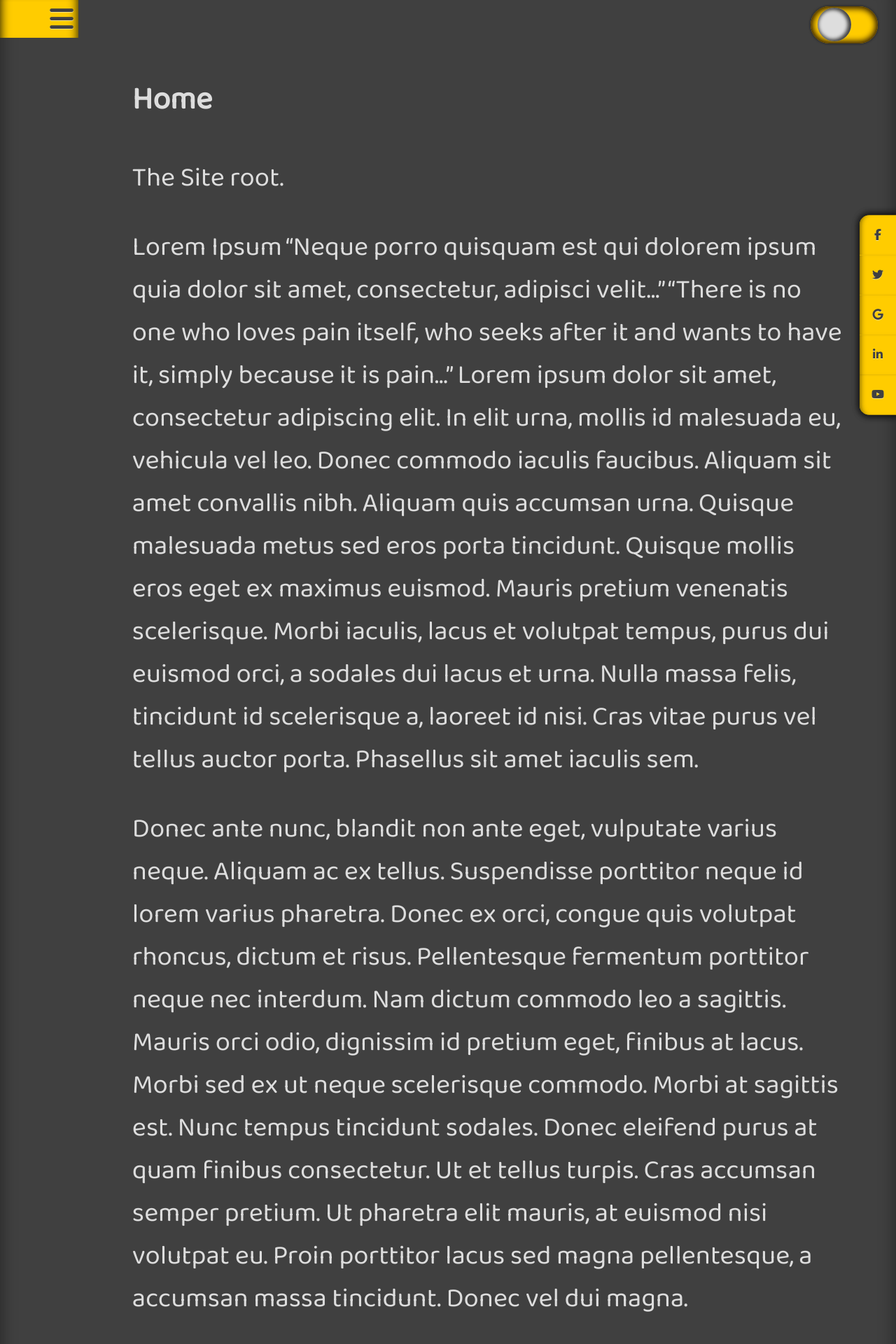
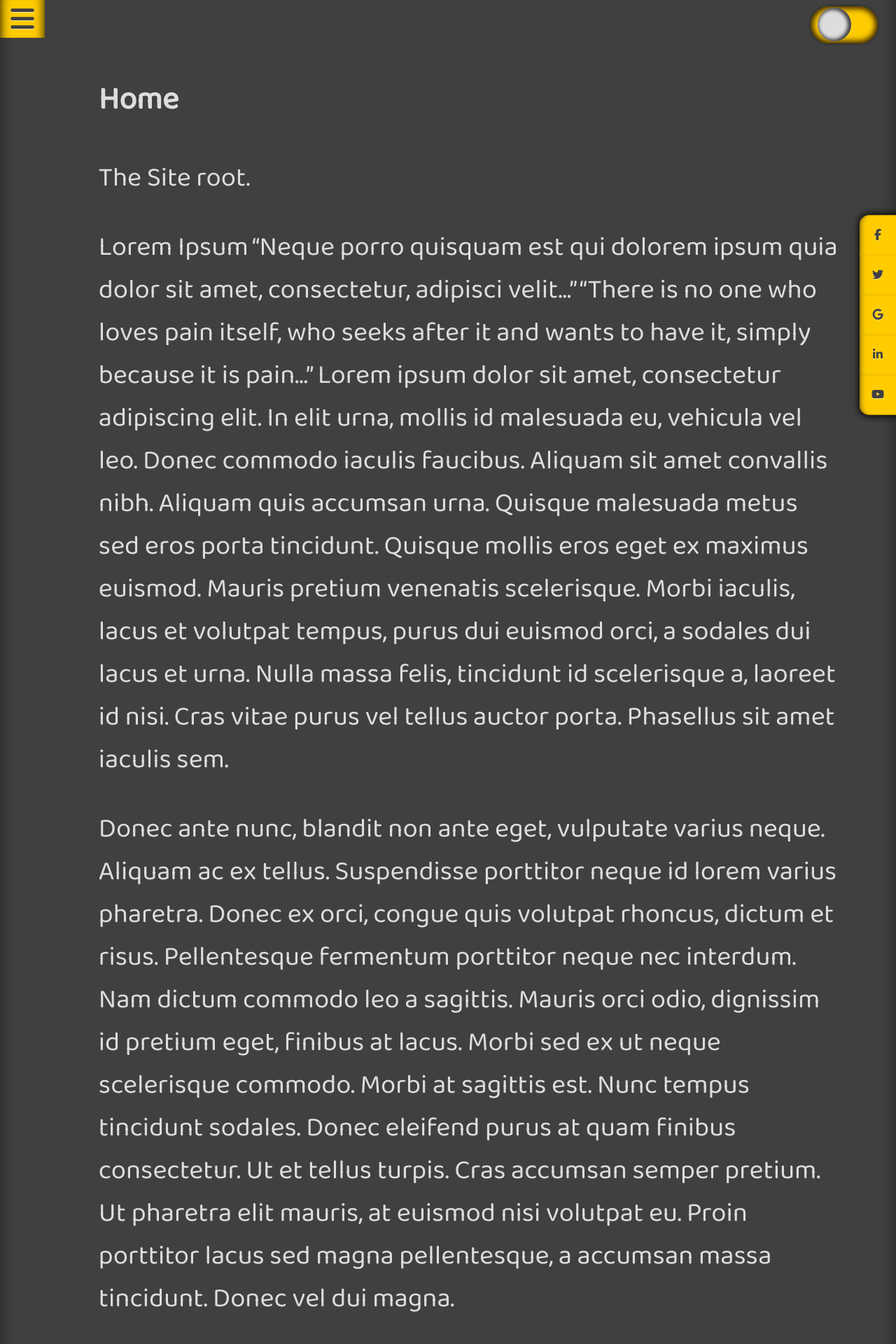
Before and after one commit to brettjrea/brettjrea.github.io-old, a Jekyll site: the page built from index.md, in a window 1280 px wide. Shown: the top 1920 px of the page at 70% size. Built offline with Jekyll 4.4.1, drawn with Linux system fonts in a browser that asks for light colours; nearby versions of some CDN libraries; comment, search, counter and statistics services are not loaded.

Commit message:
Update styles.scss

```diff
--- a/assets/css/styles.scss
+++ b/assets/css/styles.scss
@@ -197,7 +197,7 @@ transition: 0.3s;
 
 .sidenav-toggle {
 float:left;
-padding: 8px 0px 8px 64px;
+padding: 8px 8px 8px 8px;
 text-shadow: 0px 1px 0px rgba(255, 255, 255, .5);
 text-decoration: none;
 font-size: 3vw;
```
